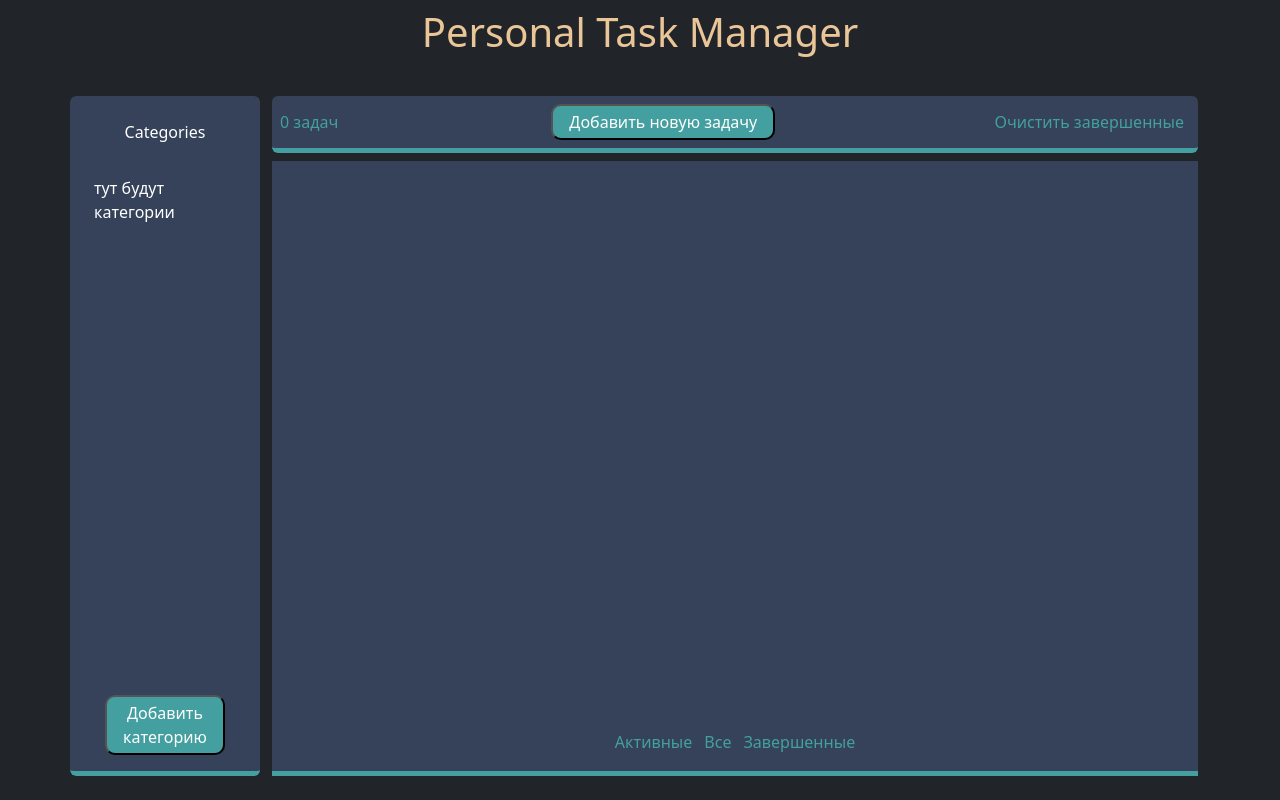
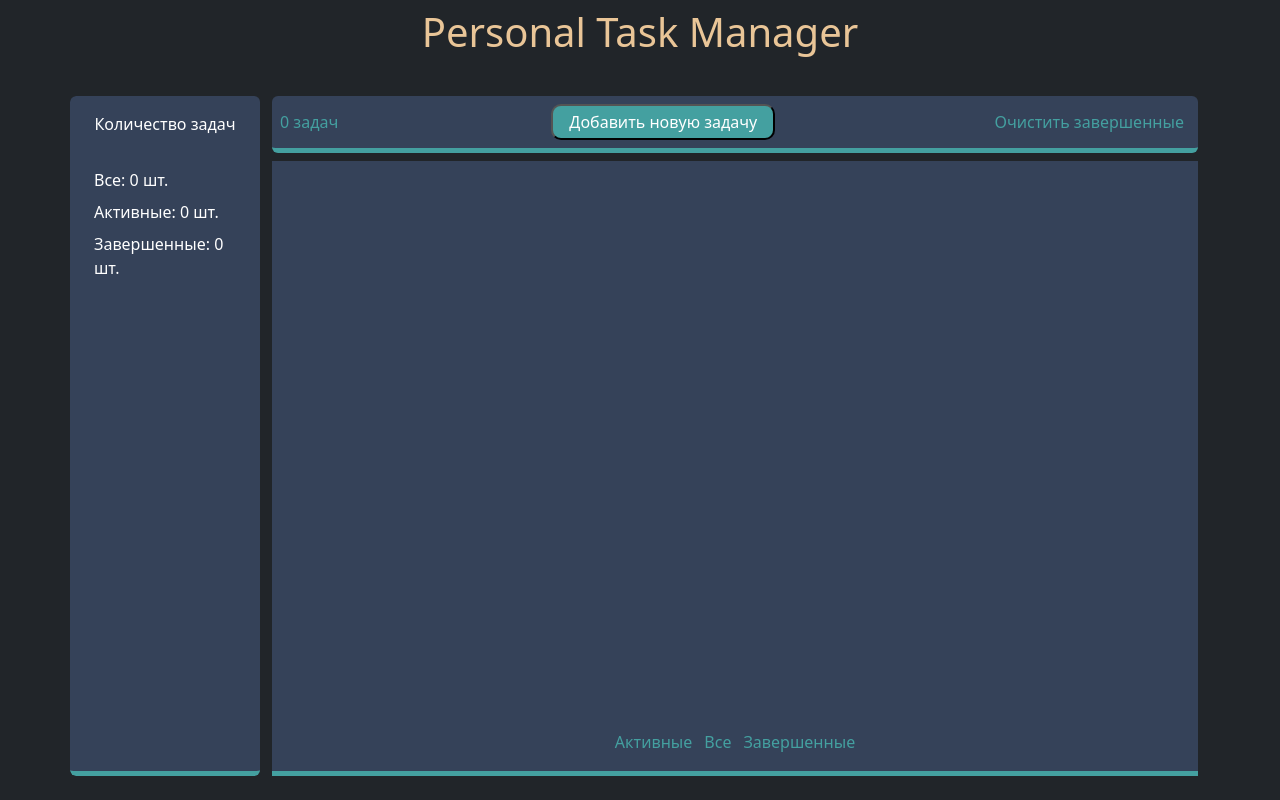
Before and after one commit to EgorovArtem34/todo-test, a React (Create React App) app: page / in a window 1280 px wide. Built offline with nearby package versions, Linux system fonts and the light colour scheme.

Commit message:
update src/Components/

```diff
--- a/src/Components/Categories.jsx
+++ b/src/Components/Categories.jsx
@@ -1,20 +1,22 @@
-// import React, { useState } from 'react';
+import { useSelector } from "react-redux";
+import getFilteredTasks from "../utils/getFilteredTasks";
 
 const Categories = () => {
+  const tasks = useSelector(({ tasksSlice }) => tasksSlice.tasks);
+  const { active, finished } = getFilteredTasks(tasks);
   return (
     <div className="d-none d-sm-flex col-3 col-md-2 col-sm-3 col-xs-1 px-0 bg-categories flex-column h-100 d-flex align-items-center rounded border-blue">
-      <div className="d-flex mt-4 mb-2">
-        <div className="px-3">Categories</div>
+      <div className="d-flex pt-3 mb-2">
+        <div className="px-3">Количество задач</div>
       </div>
       <div className="p-4">
-        тут будут категории
+        <ul className="list-unstyled">
+          <li className="pb-2">Все: {tasks.length} шт.</li>
+          <li className="pb-2">Активные: {active.length} шт.</li>
+          <li className="pb-2">Завершенные: {finished.length} шт.</li>
+        </ul>
       </div>
-      <div className="mt-auto px-5 py-3">
-        <button className="btn-add px-3 py-1" type="submit">
-          Добавить категорию
-        </button>
-      </div>
-    </div >
+    </div>
   )
 };
 export default Categories;
--- a/src/Components/Modal.jsx
+++ b/src/Components/Modal.jsx
@@ -5,7 +5,7 @@ const Modal = () => {
   const { type } = useSelector((state) => state.modalsSlice);
   if (type === null) {
     return null;
-  }
+  };
   const CurrentModal = getModal(type);
   return <CurrentModal />
 };
--- a/src/Components/Tasks.jsx
+++ b/src/Components/Tasks.jsx
@@ -1,4 +1,3 @@
-// import React, { useState } from 'react';
 import { useSelector, useDispatch } from 'react-redux';
 import cn from 'classnames';
 import { showModal } from '../slices/modalsSlice';
@@ -6,6 +5,7 @@ import { removeFinishedTasks } from '../slices/tasksSlice';
 import { useState } from 'react';
 import { TaskContext } from '../contexts';
 import { useTask } from '../hooks';
+import getFilteredTasks from '../utils/getFilteredTasks';
 
 const TaskList = () => {
   const dispatch = useDispatch();
@@ -48,7 +48,7 @@ const Task = () => {
   const dispatch = useDispatch();
   const [currentStatusTasks, setCurrentStatusTasks] = useState('all');
   const tasks = useSelector(({ tasksSlice }) => tasksSlice.tasks);
-  const filteredTasks = currentStatusTasks === 'all' ? tasks : tasks.filter((task) => task.status === currentStatusTasks);
+  const filteredTasks = currentStatusTasks === 'all' ? tasks : getFilteredTasks(tasks, currentStatusTasks);
   const countFilteredTasks = filteredTasks.length;
 
   const handleClick = () => {
@@ -60,7 +60,7 @@ const Task = () => {
       <div className="d-flex flex-column h-100">
         <div className="d-flex justify-content-between text-blue bg-categories p-2
       rounded border-blue align-items-center">
-          <span className="d-none d-sm-block">{countFilteredTasks} задач</span>
+          <span className="d-none d-md-block">{countFilteredTasks} задач</span>
           <button className="btn-add px-3 py-1" type="submit" onClick={handleClick}>
             Добавить новую задачу
           </button>
```
